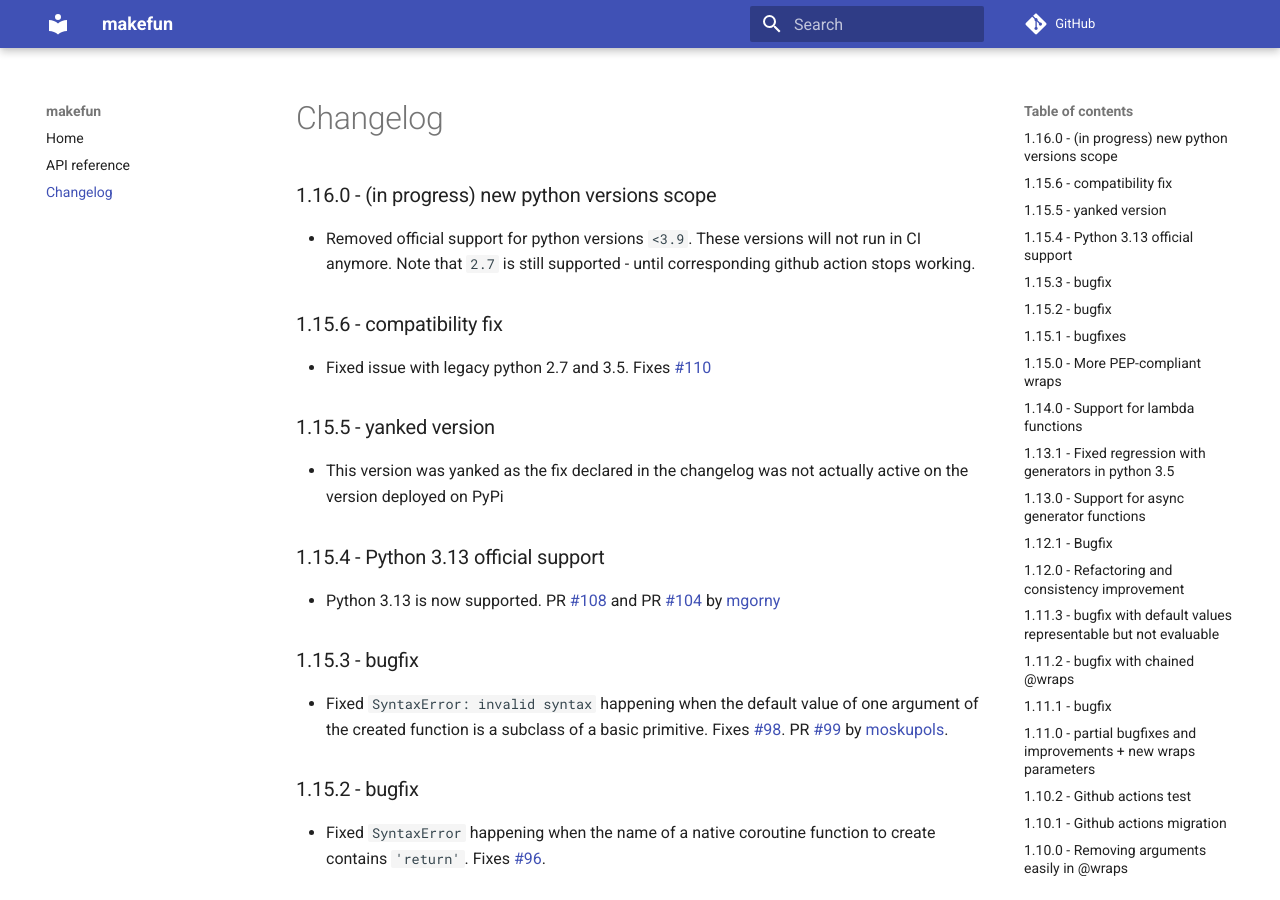
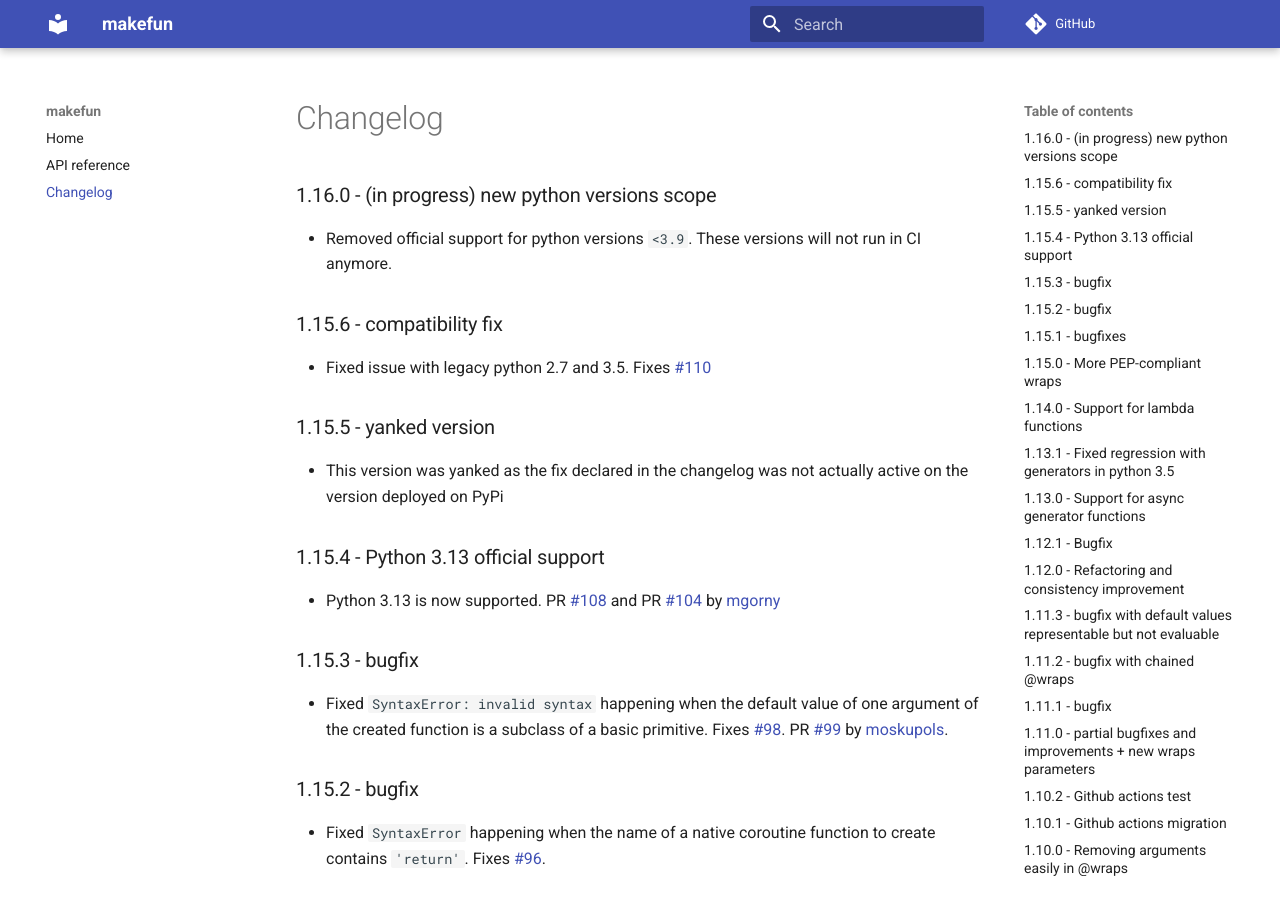
Before and after one commit to smarie/python-makefun, an MkDocs documentation site: the page built from docs/changelog.md, in a window 1280 px wide and 900 px high. Built offline with MkDocs 1.6.1 and Material for MkDocs 9.7.7, drawn with Linux system fonts in a browser that asks for light colours; comment, search, counter and statistics services are not loaded.

Commit message:
Removed python 2.7 too from the supported ones

```diff
--- a/docs/changelog.md
+++ b/docs/changelog.md
@@ -2,8 +2,7 @@
 
 ### 1.16.0 - (in progress) new python versions scope
 
-- Removed official support for python versions `<3.9`. These versions will not run in CI anymore. Note that `2.7` is
-  still supported - until corresponding github action stops working.
+- Removed official support for python versions `<3.9`. These versions will not run in CI anymore.
 
 
 ### 1.15.6 - compatibility fix
--- a/noxfile.py
+++ b/noxfile.py
@@ -7,7 +7,7 @@ import sys
 # add parent folder to python path so that we can import noxfile_utils.py
 # note that you need to "pip install -r noxfile-requiterements.txt" for this file to work.
 sys.path.append(str(Path(__file__).parent / "ci_tools"))
-from nox_utils import (PY27, PY39, PY310, PY311, PY312, PY313, PY314, install_reqs, rm_folder, rm_file,
+from nox_utils import (PY39, PY310, PY311, PY312, PY313, PY314, install_reqs, rm_folder, rm_file,
                        DONT_INSTALL)  # noqa
 
 
@@ -57,7 +57,6 @@ ENVS = {
     PY312: {"coverage": False, "pkg_specs": {"pip": ">19"}},
     PY311: {"coverage": False, "pkg_specs": {"pip": ">19"}},
     PY310: {"coverage": False, "pkg_specs": {"pip": ">19"}},
-    PY27: {"coverage": False, "pkg_specs": {"pip": ">10"}},
     # IMPORTANT: this should be last so that the folder docs/reports is not deleted afterwards
     PY39: {"coverage": True, "pkg_specs": {"pip": ">19"}},
 }
```
